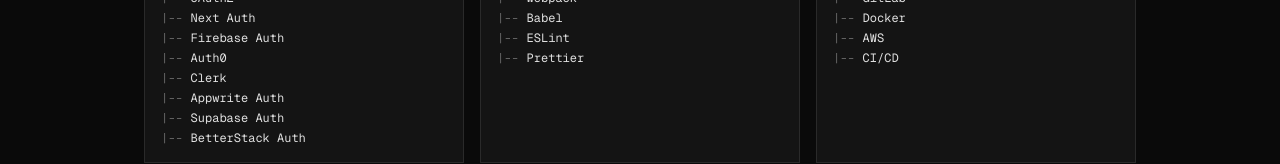
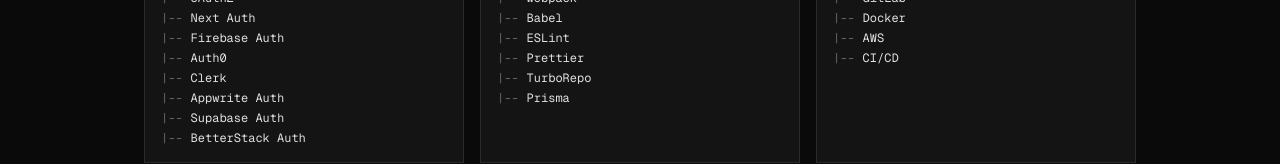
Before and after one commit to hollali/HollaliKelvin, a Next.js app: page /about in a window 1280 px wide. Shown: the part 649-813 px from the top of the page. Built offline with nearby package versions, Linux system fonts and the light colour scheme.

Commit message:
`Added new skills and tools to the About page`

```diff
--- a/src/app/about/page.tsx
+++ b/src/app/about/page.tsx
@@ -33,7 +33,15 @@
     "Django",
     "Flask",
   ],
-  build: ["Vite", "Webpack", "Babel", "ESLint", "Prettier"],
+  build: [
+    "Vite",
+    "Webpack",
+    "Babel",
+    "ESLint",
+    "Prettier",
+    "TurboRepo",
+    "Prisma",
+  ],
   authentication: [
     "JWT",
     "OAuth2",
@@ -56,6 +64,7 @@
     "Supabase",
     "Neo4j",
   ],
+  CLI: ["Bash", "Zsh", "Fish", "PowerShell", "Windows Command Prompt"],
   tools: ["Git / GitHub", "GitLab", "Docker", "AWS", "CI/CD"],
 };
 
@@ -137,6 +146,7 @@
             },
             { title: "build", icon: FaCogs, items: skills.build },
             { title: "tools", icon: FaGraduationCap, items: skills.tools },
+            { title: "CLI", icon: FaLaptopCode, items: skills.CLI },
           ].map((group, gi) => (
             <motion.div
               key={group.title}
```
